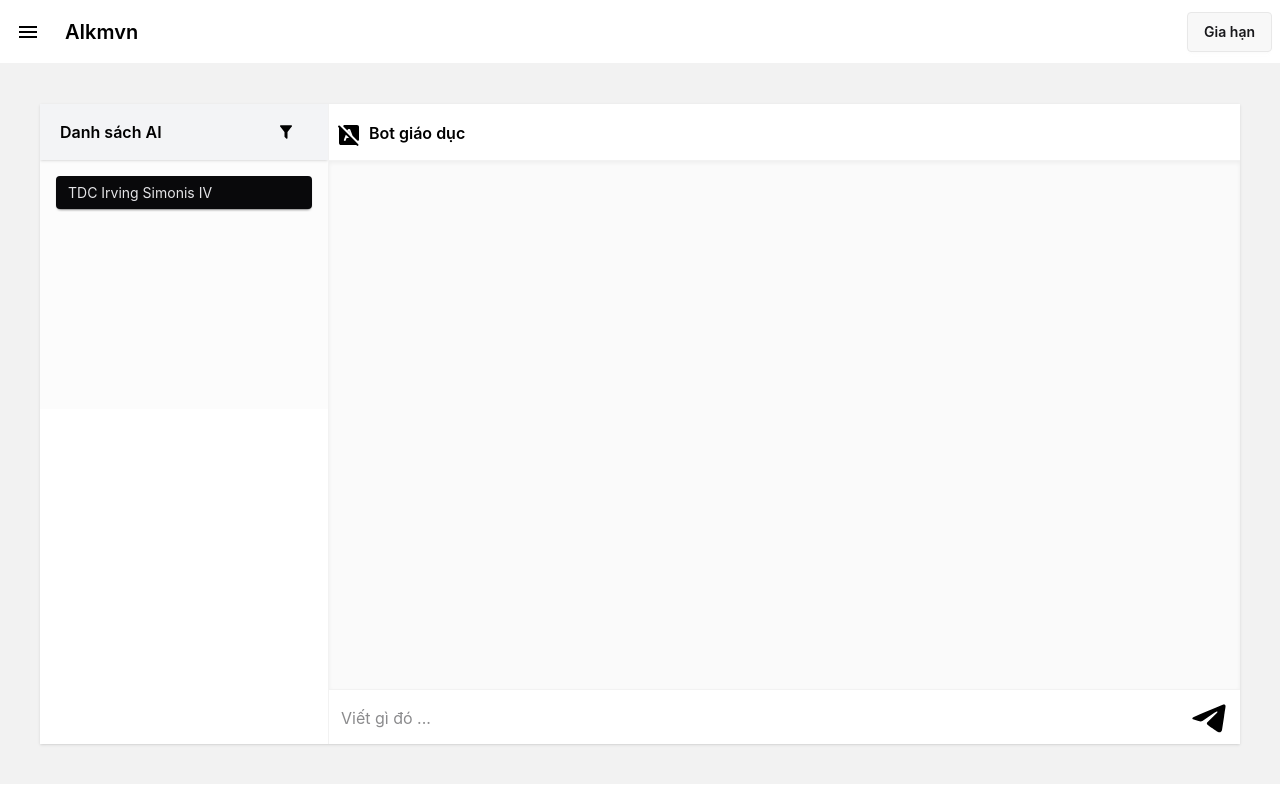
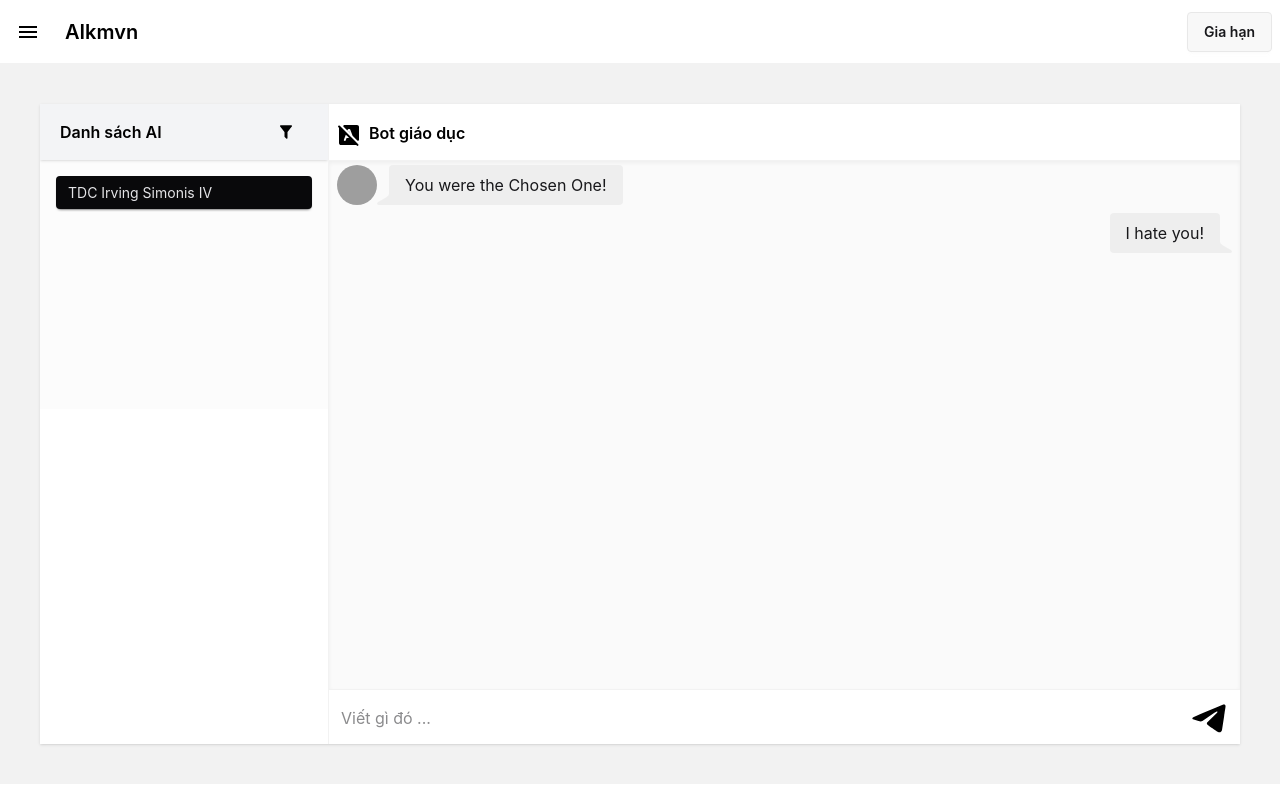
Before and after one commit to QuocLam98/aikmvm-website, a Vue app in the folder Front-End/: page /dashboard/chat in a window 1280 px wide. Built offline with nearby package versions, Linux system fonts and the light colour scheme; grey boxes are pictures that could not be loaded; what @iconify/tailwind4 would draw is missing.

Commit message:
sửa lại view chat dashboard

```diff
--- a/Front-End/src/components/Chat.vue
+++ b/Front-End/src/components/Chat.vue
@@ -42,8 +42,20 @@
                                     clip-rule="evenodd"></path>
                             </svg></button>
                     </div>
-                    <div class="bg-zinc-50 border-l border-base-300 w-full shadow-inner overflow-y-scroll relative py-2" style="height: calc(10px - 7.6rem + 80vh);">
-
+                    <div class="chat-scroll bg-zinc-50 border-l border-base-300 w-full shadow-inner py-2"
+                        style="height: calc(10px - 7.6rem + 80vh);">
+                        <div class="chat chat-start">
+                            <div class="chat-image avatar">
+                                <div class="w-10 rounded-full">
+                                    <img alt="Tailwind CSS chat bubble component"
+                                        src="https://img.daisyui.com/images/stock/photo-1534528741775-53994a69daeb.webp" />
+                                </div>
+                            </div>
+                            <div class="chat-bubble">You were the Chosen One!</div>
+                        </div>
+                        <div class="chat chat-end">
+                            <div class="chat-bubble">I hate you!</div>
+                        </div>
                     </div>
                     <div class="bg-white py-2 px-3 border-l flex border-t border-base-300"><input
                             placeholder="Viết gì đó ..." type="text"
@@ -93,7 +105,23 @@
 svg {
     color: black;
 }
+
 .chat-container {
     max-height: 80vh;
 }
+
+.chat-scroll {
+    -ms-overflow-style: none;
+    /* IE and Edge */
+    scrollbar-width: none;
+    /* Firefox */
+    scrollbar-width: none;
+    overflow: auto;
+    overflow-y: scroll;
+    padding: 0px 8px;
+}
+
+.chat-scroll::-webkit-scrollbar {
+    display: none;
+}
 </style>
```
Also changed, not shown: Front-End/src/assets/chat.css (added).
